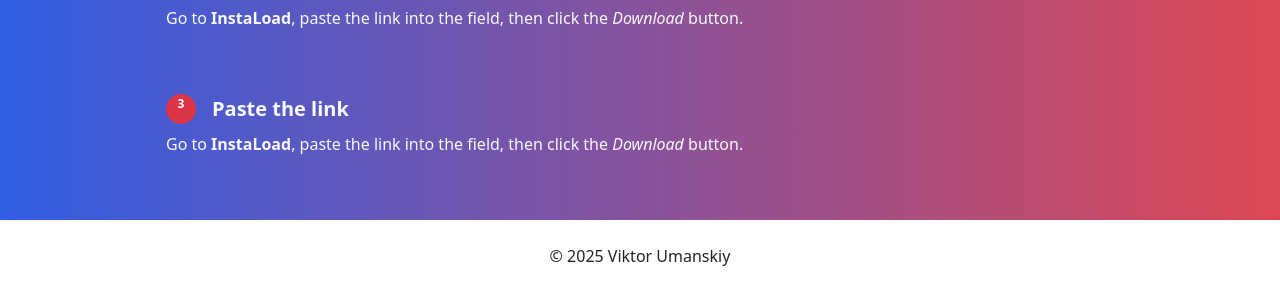
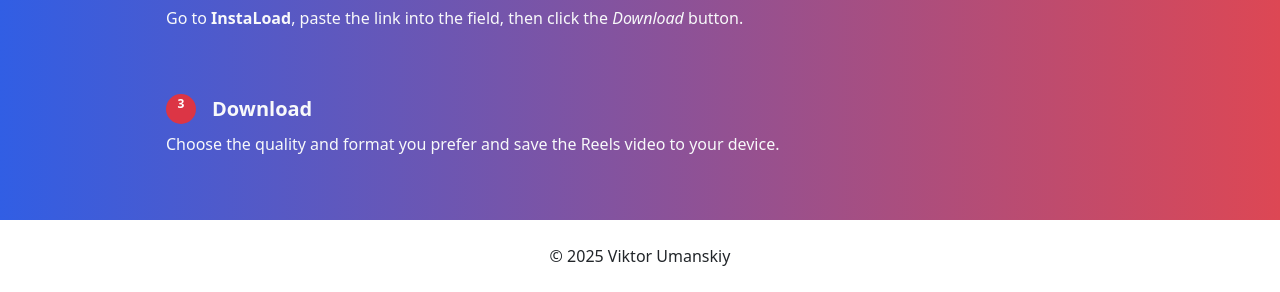
Before and after one commit to viktor-77/InstaLoad, a Django app: page /story in a window 1280 px wide. Shown: the part 1142-1434 px from the top of the page. Run offline with Django 5.2, Linux system fonts and the light colour scheme.

Commit message:
Update "story" page

```diff
--- a/insta_loader/views.py
+++ b/insta_loader/views.py
@@ -113,17 +113,15 @@
         )
 
     def post(self, request: HttpRequest) -> HttpResponse:
-        data = self.get_response_data(request)
+        data = self.get_response_data(request)["result"][0]
 
         video_url = None
         photo_url = None
 
-        if data["result"][0].get('video_versions'):
-            video_url = data["result"][0]['video_versions'][0]["url"]
+        if data.get('video_versions'):
+            video_url = data['video_versions'][0]["url"]
         else:
-            photo_url = \
-                data["result"][0]["image_versions2"]['candidates'][1][
-                    "url"]
+            photo_url = data["image_versions2"]['candidates'][1]["url"]
 
         return render(
             request, "pages/story.html", {
--- a/templates/layout/base.html
+++ b/templates/layout/base.html
@@ -209,11 +209,11 @@
         <div class="d-flex align-items-center mb-2">
           <span class="badge bg-danger rounded-circle me-3"
                 style="width:30px; height:30px;">3</span>
-          <h5 class="mb-0 fw-semibold">Paste the link</h5>
+          <h5 class="mb-0 fw-semibold">Download</h5>
         </div>
         <p>
-          Go to <strong>InstaLoad</strong>, paste the link into the field, then
-          click the <em>Download</em> button.
+          Choose the quality and format you prefer and save the Reels video to
+          your device.
         </p>
       </div>
     </div>
--- a/templates/pages/photo.html
+++ b/templates/pages/photo.html
@@ -4,7 +4,7 @@
   <div class="container my-5 m-auto">
     {% if photo_url %}
       <div class=" m-auto text-center">
-        <img src="{{ photo_url }}" alt="Selected photo"/>
+        <img src="{{ photo_url }}" alt="Not allowed photo"/>
       </div>
     {% endif %}
 
--- a/templates/pages/story.html
+++ b/templates/pages/story.html
@@ -3,7 +3,7 @@
 {% block content %}
 
   {% if video_url %}
-    <div class="container mt-5">
+    <div class="container my-5">
       <div class="ratio ratio-16x9 rounded shadow-sm overflow-hidden">
         <video class="w-100 h-100" controls>
           <source src="{{ video_url }}" type="video/mp4">
@@ -11,14 +11,18 @@
         </video>
       </div>
     </div>
+
+  {% elif photo_url %}
+    <div class="container mt-5 text-center">
+      <div class="alert alert-danger text-center" role="alert">
+        Only video stories allowed !!!
+      </div>
+    </div>
+
+  {% elif error %}
+    <div class="alert alert-danger text-center" role="alert">
+      {{ error }}
+    </div>
   {% endif %}
 
-  {% if photo_url %}
-    <div class="container mt-5 text-center">
-    <div class="">
-      <img src="{{ photo_url }}" alt="Selected photo"/>
-    </div>
-  {% endif %}
-</div>
-
 {% endblock %}
```
